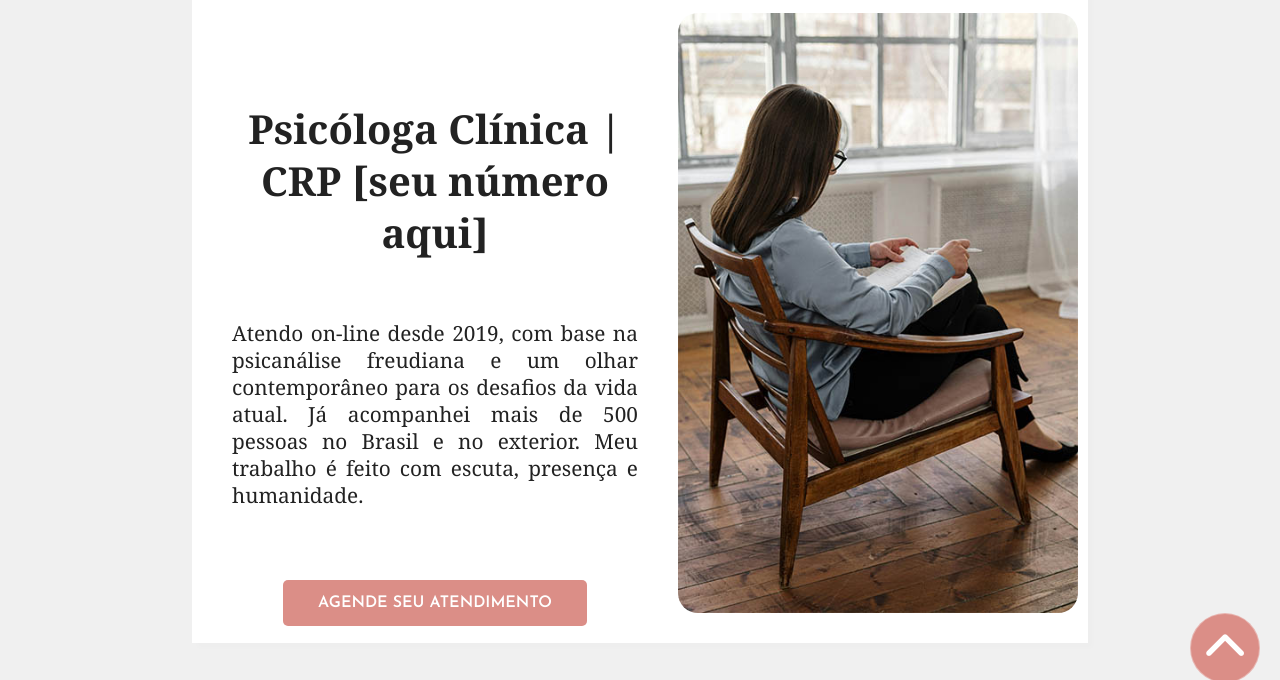
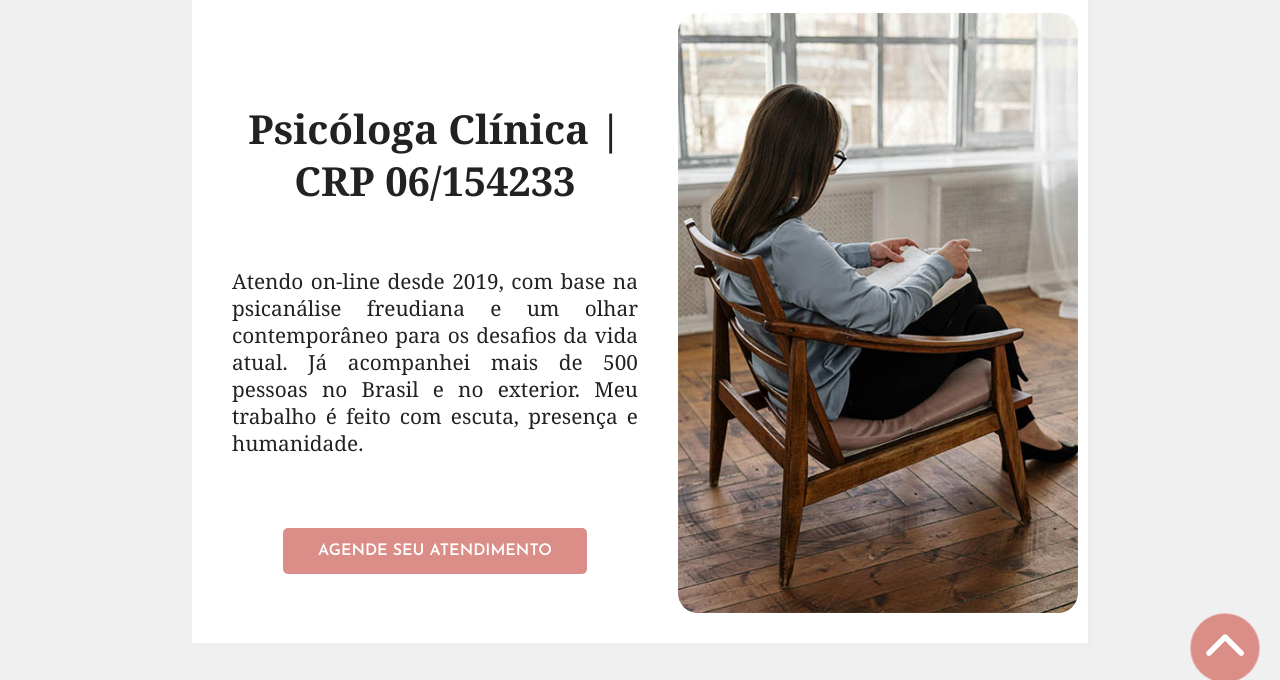
Before and after one commit to caaassio/ana-carolline-psi, a plain HTML site: page index.html in a window 1280 px wide. Shown: the part 97-777 px from the top of the page. Drawn offline with nearby package versions, Linux system fonts and the light colour scheme; a web font is replaced by a local one.

Commit message:
crp-hero

```diff
--- a/index.html
+++ b/index.html
@@ -56,7 +56,7 @@
             <!-- Começo do home -->
             <section id="home">
                 <div class="texto-home">
-                    <h1>Psicóloga Clínica | CRP [seu número aqui]</h1>
+                    <h1>Psicóloga Clínica | CRP 06/154233</h1>
 
                     <p>
                         Atendo on-line desde 2019, com base na psicanálise freudiana e um olhar contemporâneo para os desafios da vida atual. Já acompanhei mais de 500 pessoas no Brasil e no exterior. Meu trabalho é feito com escuta, presença e humanidade.
```
